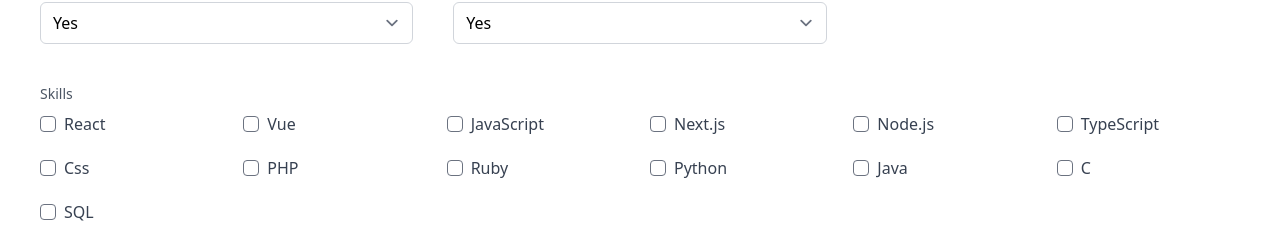
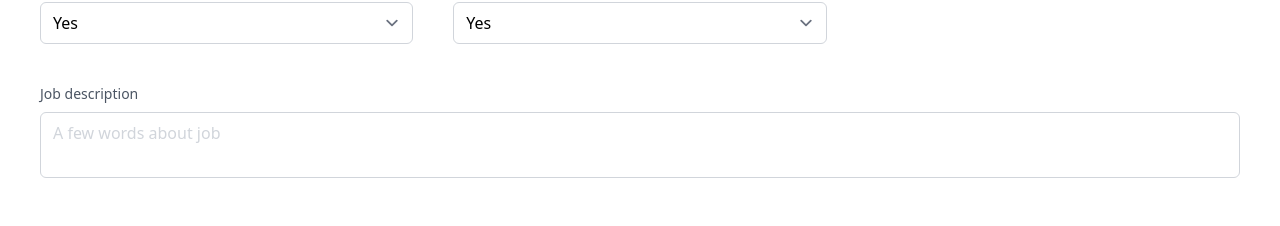
Before and after one commit to mateuszwiniarczyk/jobify, a Next.js app: page /offers/new in a window 1280 px wide. Shown: the part 572-798 px from the top of the page. Built offline with nearby package versions, Linux system fonts and the light colour scheme; no server answers; sample sign-in values are in the browser's storage.

Commit message:
Create possibility to add job description

```diff
--- a/components/OfferContact/index.js
+++ b/components/OfferContact/index.js
@@ -1,12 +1,12 @@
 import React from 'react';
 
-const OfferContact = ({ location }) => (
+const OfferContact = ({ location, phone, email }) => (
   <>
     <h3 className="text-lg font-semibold mt-5 lg:mt-7">Contact with us</h3>
     <ul className="mt-3">
       <li>Location: {location}</li>
-      <li>Phone: 123-456-789</li>
-      <li>E-mail: company@example.com</li>
+      <li>Phone: {phone}</li>
+      <li>E-mail: {email}</li>
     </ul>
   </>
 );
--- a/components/OfferForm/index.js
+++ b/components/OfferForm/index.js
@@ -19,18 +19,22 @@ const OfferForm = ({ handleSubmit, onSubmit, register, formProcessing, submitLab
           register={register}
         />
       </div>
+
       <div className="col-span-12 sm:col-span-6 lg:col-span-4">
         <Label htmlFor="location" label="Location" />
         <Input type="text" placeholder="London" id="location" name="location" register={register} />
       </div>
+
       <div className="col-span-12 sm:col-span-6 lg:col-span-4">
         <Label htmlFor="salary" label="Salary" />
         <Input type="number" placeholder="1000" id="salary" register={register} name="salary" />
       </div>
+
       <div className="col-span-12 sm:col-span-6 lg:col-span-4">
         <Label htmlFor="phone" label="Phone" />
         <Input type="tel" placeholder="Mobile phone" name="phone" id="phone" register={register} />
       </div>
+
       <div className="col-span-12 sm:col-span-6 lg:col-span-4">
         <Label htmlFor="type" label="Job type" />
         <select
@@ -44,6 +48,7 @@ const OfferForm = ({ handleSubmit, onSubmit, register, formProcessing, submitLab
           ))}
         </select>
       </div>
+
       <div className="col-span-12 sm:col-span-6 lg:col-span-4">
         <Label htmlFor="experience" label="Experience" />
         <select
@@ -56,6 +61,7 @@ const OfferForm = ({ handleSubmit, onSubmit, register, formProcessing, submitLab
           ))}
         </select>
       </div>
+
       <div className="col-span-12 sm:col-span-6 lg:col-span-4">
         <Label htmlFor="employmentType" label="Employment type" />
         <select
@@ -68,6 +74,7 @@ const OfferForm = ({ handleSubmit, onSubmit, register, formProcessing, submitLab
           ))}
         </select>
       </div>
+
       <div className="col-span-12 sm:col-span-6 lg:col-span-4">
         <Label htmlFor="flexibleHours" label="Flexible hours" />
         <select
@@ -77,6 +84,7 @@ const OfferForm = ({ handleSubmit, onSubmit, register, formProcessing, submitLab
           <option value="no">No</option>
         </select>
       </div>
+
       <div className="col-span-12 sm:col-span-6 lg:col-span-4">
         <Label htmlFor="remotePossible" label="Remote possible" />
         <select
@@ -86,6 +94,7 @@ const OfferForm = ({ handleSubmit, onSubmit, register, formProcessing, submitLab
           <option value="no">No</option>
         </select>
       </div>
+
       <div className="col-span-12 sm:col-span-6 lg:col-span-4">
         <Label htmlFor="paidHoliday" label="Paid holiday" />
         <select
@@ -95,6 +104,7 @@ const OfferForm = ({ handleSubmit, onSubmit, register, formProcessing, submitLab
           <option value="no">No</option>
         </select>
       </div>
+
       <div className="col-span-12 sm:col-span-6 lg:col-span-4">
         <Label htmlFor="onlineInterview" label="Online interview" />
         <select
@@ -103,6 +113,15 @@ const OfferForm = ({ handleSubmit, onSubmit, register, formProcessing, submitLab
           <option value="yes">Yes</option>
           <option value="no">No</option>
         </select>
+      </div>
+
+      <div className="col-span-12">
+        <Label htmlFor="jobDescription" label="Job description" />
+        <textarea
+          id="jobDescription"
+          {...register('jobDescription')}
+          placeholder="A few words about job"
+          className="form-textarea w-full px-3 py-2 placeholder-gray-300 border border-gray-300 rounded-md focus:outline-none focus:ring focus:ring-blue-100 focus:border-blue-300 resize-none"></textarea>
       </div>
 
       <fieldset className="col-span-12">
--- a/pages/offers/[id].js
+++ b/pages/offers/[id].js
@@ -38,6 +38,7 @@ const Offer = ({ offer }) => {
     title,
     createdAt,
     companyName,
+    companyEmail,
     aboutCompany,
     skills,
     type,
@@ -47,7 +48,9 @@ const Offer = ({ offer }) => {
     paidHoliday,
     onlineInterview,
     salary,
+    phone,
     location,
+    jobDescription,
     highlightTill
   } = offer;
   const router = useRouter();
@@ -78,7 +81,7 @@ const Offer = ({ offer }) => {
             <p className="mt-3">{aboutCompany && aboutCompany}</p>
             <OfferSkills skills={skills} />
             <h3 className="text-lg font-semibold mt-7">Brief job description</h3>
-            <p className="mt-3">Placeholder</p>
+            <p className="mt-3">{jobDescription}</p>
             <h3 className="text-lg font-semibold mt-7">Offer details</h3>
             <div className="flex flex-col gap-3 mt-3 max-w-sm capitalize">
               <Detail label="Job type" value={type} />
@@ -121,7 +124,7 @@ const Offer = ({ offer }) => {
             additionalClasses="w-full text-center text-xl"
           />
 
-          <OfferContact location={location} />
+          <OfferContact location={location} phone={phone} email={companyEmail} />
         </div>
       </div>
     </Layout>
--- a/pages/offers/[id]/edit.js
+++ b/pages/offers/[id]/edit.js
@@ -38,7 +38,8 @@ const EditOffer = ({
     remotePossible,
     paidHoliday,
     onlineInterview,
-    phone
+    phone,
+    jobDescription
   }
 }) => {
   const { register, handleSubmit } = useForm({
@@ -54,7 +55,8 @@ const EditOffer = ({
       remotePossible,
       paidHoliday,
       onlineInterview,
-      phone
+      phone,
+      jobDescription
     }
   });
   const [error, setError] = useState();
--- a/pages/offers/new.js
+++ b/pages/offers/new.js
@@ -2,11 +2,7 @@ import { useForm } from 'react-hook-form';
 import { useRouter } from 'next/router';
 import { useState, useEffect } from 'react';
 import { useSession } from 'next-auth/client';
-import { skillsList } from 'data/forms';
 import Layout from 'components/Layout';
-import Label from 'components/Label';
-import Input from 'components/Input';
-import Checkbox from 'components/Checkbox';
 import OfferForm from 'components/OfferForm';
 
 const AddOffer = () => {
--- a/services/offers/create.js
+++ b/services/offers/create.js
@@ -13,11 +13,8 @@ const schema = Joi.object({
   paidHoliday: Joi.string().required(),
   onlineInterview: Joi.string().required(),
   skills: Joi.array().items(Joi.string()),
-  phone: Joi.number().required()
-  //   companyDescription: Joi.string().required(),
-  //   company: Joi.string().required(),
-  //   mobile: Joi.string().required(),
-  //   description: Joi.string().required()
+  phone: Joi.number().required(),
+  jobDescription: Joi.string().required()
 });
 
 const create = async (payload, userId) => {
--- a/services/offers/update.js
+++ b/services/offers/update.js
@@ -13,7 +13,8 @@ const schema = Joi.object({
   paidHoliday: Joi.string().required(),
   onlineInterview: Joi.string().required(),
   skills: Joi.array().items(Joi.string()),
-  phone: Joi.number().required()
+  phone: Joi.number().required(),
+  jobDescription: Joi.string().required()
 });
 
 const update = async (airtableId, payload) => {
```
